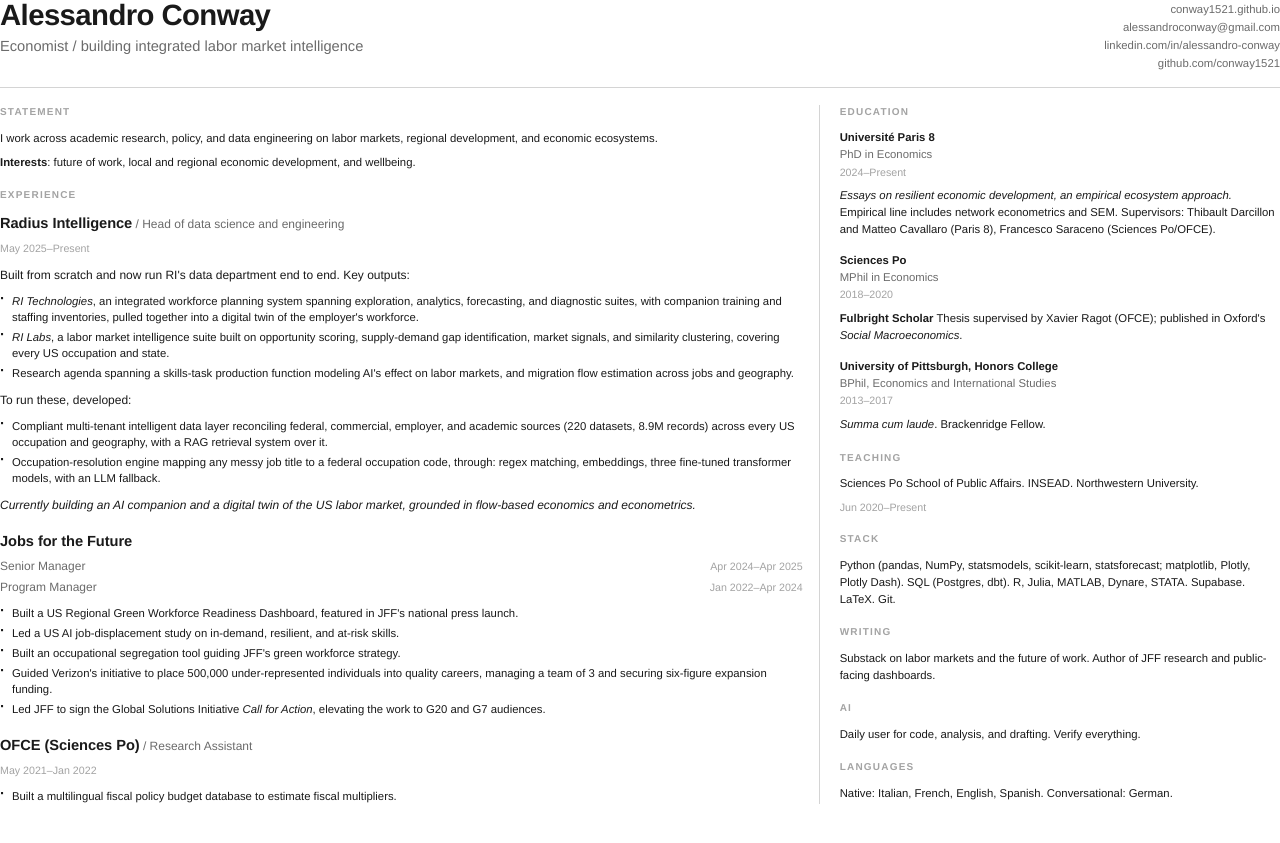
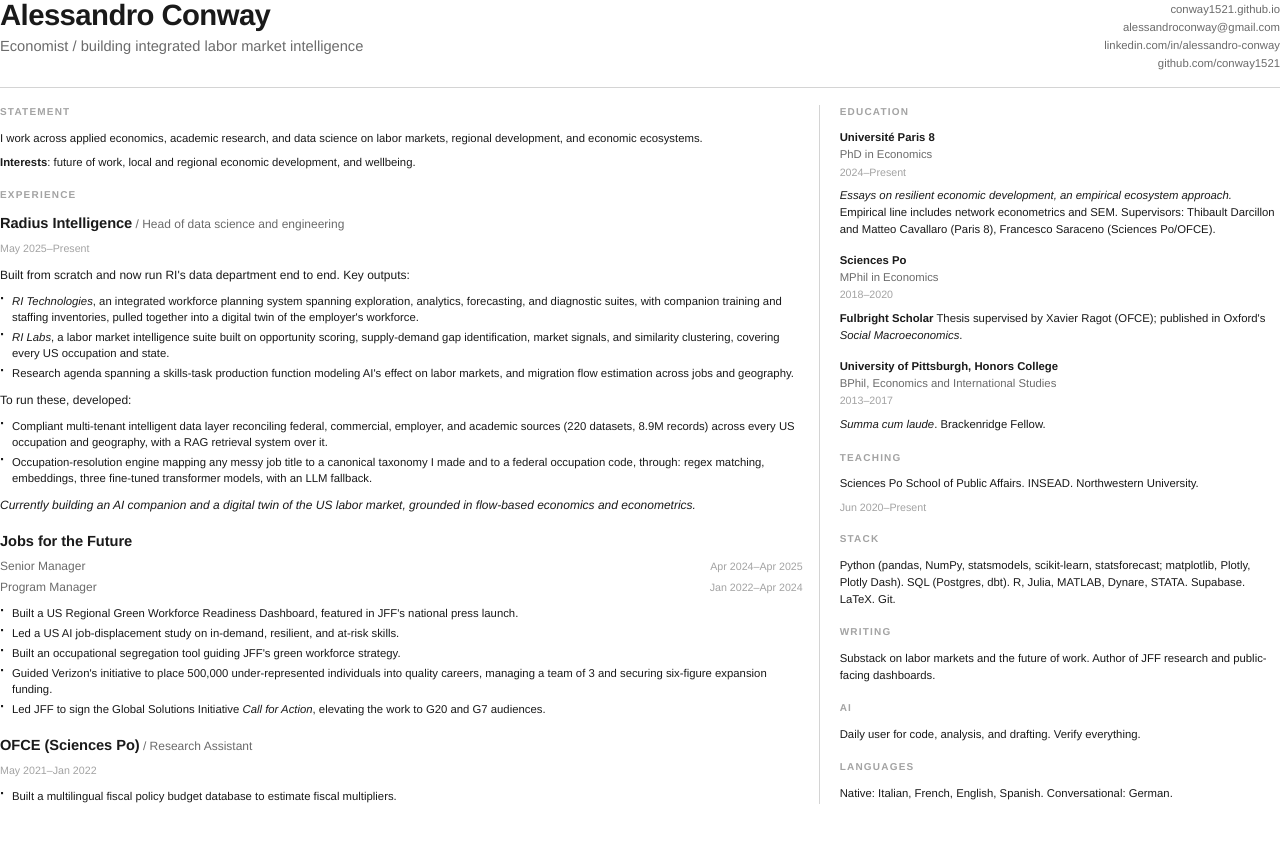
Before and after one commit to conway1521/conway1521.github.io, a Jekyll site: the page cv/index.html, which Jekyll copies as it is, in a window 1280 px wide. Shown: the top 843 px of the page. Built offline with Jekyll 4.4.1, drawn with Linux system fonts in a browser that asks for light colours.

Commit message:
Update CV statement and resolver line, regenerate the download
Reword the statement to applied economics, academic research, and data
science. Note that the occupation-resolution engine maps to a canonical
taxonomy I built as well as to a federal occupation code. Regenerate the
downloadable PDF from the HTML source so the download matches.

```diff
--- a/cv/index.html
+++ b/cv/index.html
@@ -119,7 +119,7 @@
 
       <section>
         <h2 class="section">Statement</h2>
-        <p class="blurb">I work across academic research, policy, and data engineering on labor markets, regional development, and economic ecosystems.</p>
+        <p class="blurb">I work across applied economics, academic research, and data science on labor markets, regional development, and economic ecosystems.</p>
         <p class="blurb"><b>Interests</b>: future of work, local and regional economic development, and wellbeing.</p>
       </section>
 
@@ -138,7 +138,7 @@
           <p class="role-desc" style="margin-top:7pt;">To run these, developed:</p>
           <ul class="bullets">
             <li>Compliant multi-tenant intelligent data layer reconciling federal, commercial, employer, and academic sources (220 datasets, 8.9M records) across every US occupation and geography, with a RAG retrieval system over it.</li>
-            <li>Occupation-resolution engine mapping any messy job title to a federal occupation code, through: regex matching, embeddings, three fine-tuned transformer models, with an LLM fallback.</li>
+            <li>Occupation-resolution engine mapping any messy job title to a canonical taxonomy I made and to a federal occupation code, through: regex matching, embeddings, three fine-tuned transformer models, with an LLM fallback.</li>
           </ul>
           <p class="role-note">Currently building an AI companion and a digital twin of the US labor market, grounded in flow-based economics and econometrics.</p>
         </div>
```
Also changed, not shown: 1 other file.
